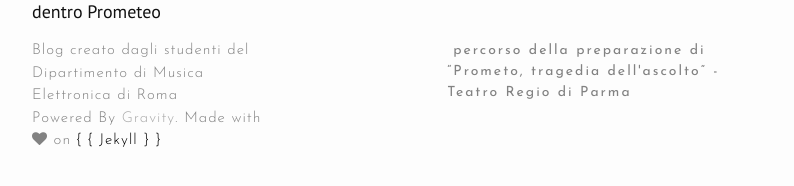
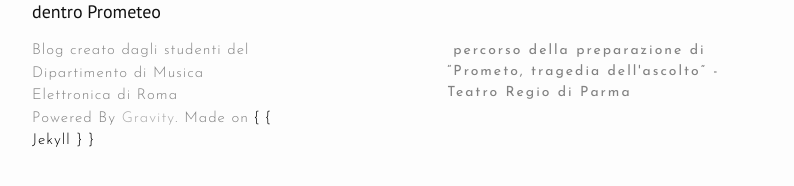
Before and after one commit to dentroprometeo/dentroprometeo.github.io, a Jekyll site: the page built from index.html, in a window 1280 px wide. Shown: the part 556-742 px from the top of the page, without its empty margins (238-1032 px from the left). Built offline with Jekyll 4.4.1, drawn with Linux system fonts in a browser that asks for light colours; nearby versions of some CDN libraries; the list of posts is cut into pages by our own code.

Commit message:
Update footer.html

```diff
--- a/_includes/footer.html
+++ b/_includes/footer.html
@@ -8,7 +8,7 @@
       <div class="footer-col footer-col-1">
         <ul class="contact-list footer-content">
           <li>Blog creato dagli studenti del Dipartimento di Musica Elettronica di Roma</li>
-          <li>Powered By <a href="http://github.com/hemangsk/Gravity">Gravity</a>. Made with <i class="fa fa-heart"></i> on <a href="http://jekyllrb.com"><span style="color:black">{ { Jekyll } }</a></span></li>
+          <li>Powered By <a href="http://github.com/hemangsk/Gravity">Gravity</a>. Made on <a href="http://jekyllrb.com"><span style="color:black">{ { Jekyll } }</a></span></li>
 
 
         </ul>
```
